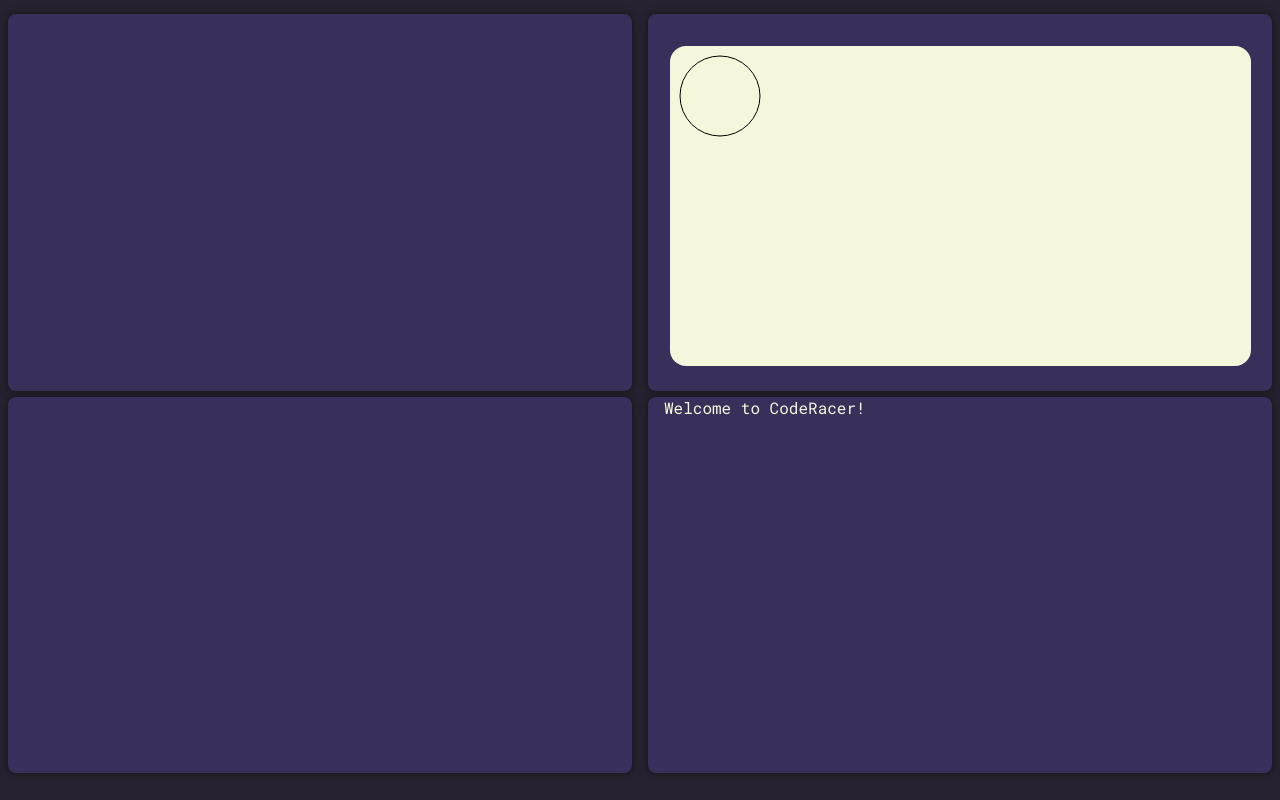
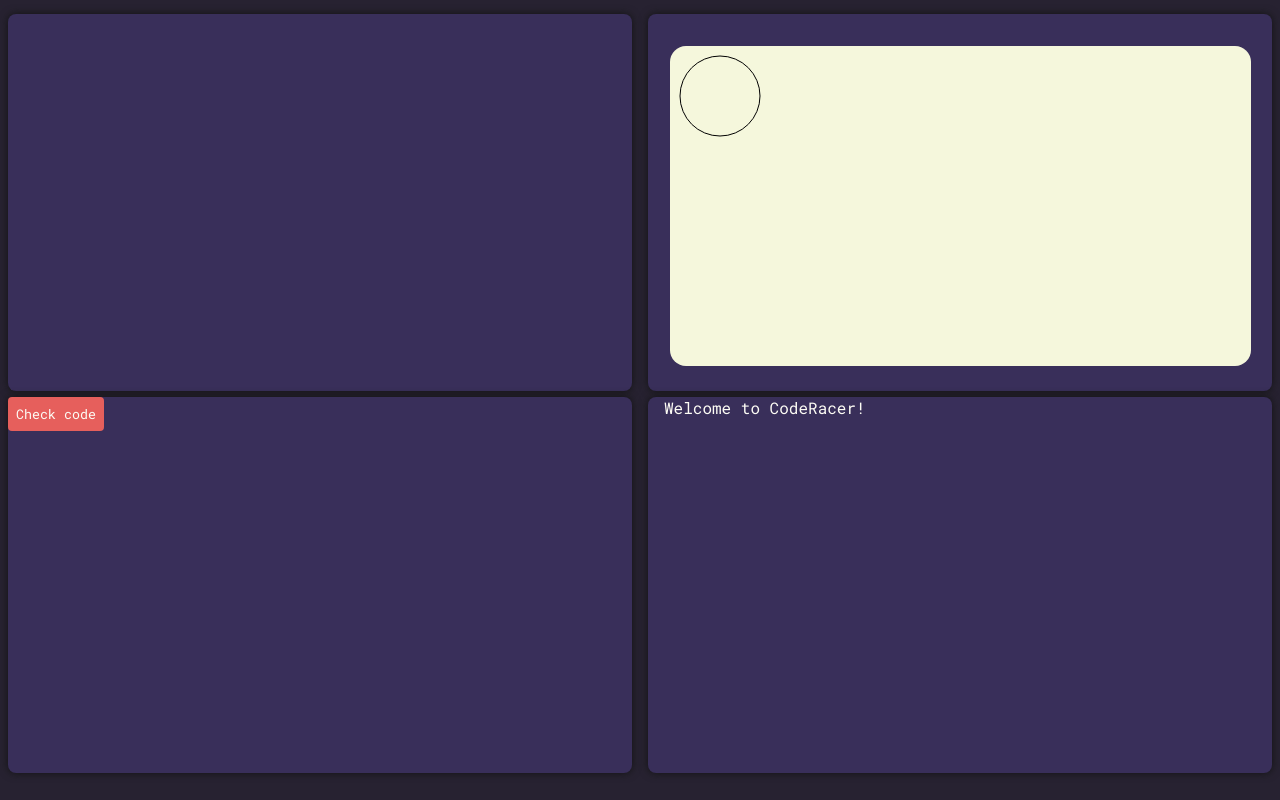
Before and after one commit to twboom/CodeRacer, a plain HTML site: page src/index.html in a window 1280 px wide. Drawn offline with Linux system fonts and the light colour scheme.

Commit message:
Added a button that does nothing

```diff
--- a/src/css/style.css
+++ b/src/css/style.css
@@ -6,10 +6,13 @@
     --granny-smith-apple: #B5D99C;
     --beige: #F5F7DC;
     --canary: #FFFF82;
+    --baby-powder: #FDFCF5;
+    --imperial-red: #EF233C;
+    --amaranth-red: #D90429;
 
     --background-color: var(--dark-purple);
     --field-color: var(--space-cadet);
-    --text-color: var(--beige);
+    --text-color: var(--baby-powder);
     --accent: var(--fire-opal);
 
     --field-shadow:
@@ -52,6 +55,26 @@ body {
     margin: 0;
 }
 
+button {
+    outline: none;
+    font-family: 'Roboto Mono';
+    background-color: var(--fire-opal);
+    border: hidden;
+    border-radius: 4px;
+    padding: 8px;
+    color: var(--text-color);
+    transition: 0.2s;
+}
+
+button:hover, button:focus {
+    background-color: var(--imperial-red);
+}
+
+button:active {
+    background-color: var(--beige);
+    color: var(--space-cadet);
+}
+
 div.panel {
     width: 50%;
     height: 98%;
@@ -75,7 +98,7 @@ textarea#editor-field {
     margin: 0.5%;
     resize: none;
     border: hidden;
-    color: var(--beige);
+    color: var(--text-color);
     font-family: 'Roboto Mono';
 }
 
@@ -102,7 +125,7 @@ div#shell {
 }
 
 p.shell-output {
-    color: var(--beige);
+    color: var(--text-color);
     font-family: 'Roboto Mono';
     margin: 0;
 }
--- a/src/index.html
+++ b/src/index.html
@@ -14,7 +14,9 @@
         <div id="editor" class="field">
             <textarea name="editor" id="editor-field" cols="30" rows="10"></textarea>
         </div>
-        <div id="controls" class="field"></div>
+        <div id="controls" class="field">
+            <button class="control" id="check-code">Check code</button>
+        </div>
     </div>
     <div id="right-panel" class="panel">
         <div id="game" class="field">
```
